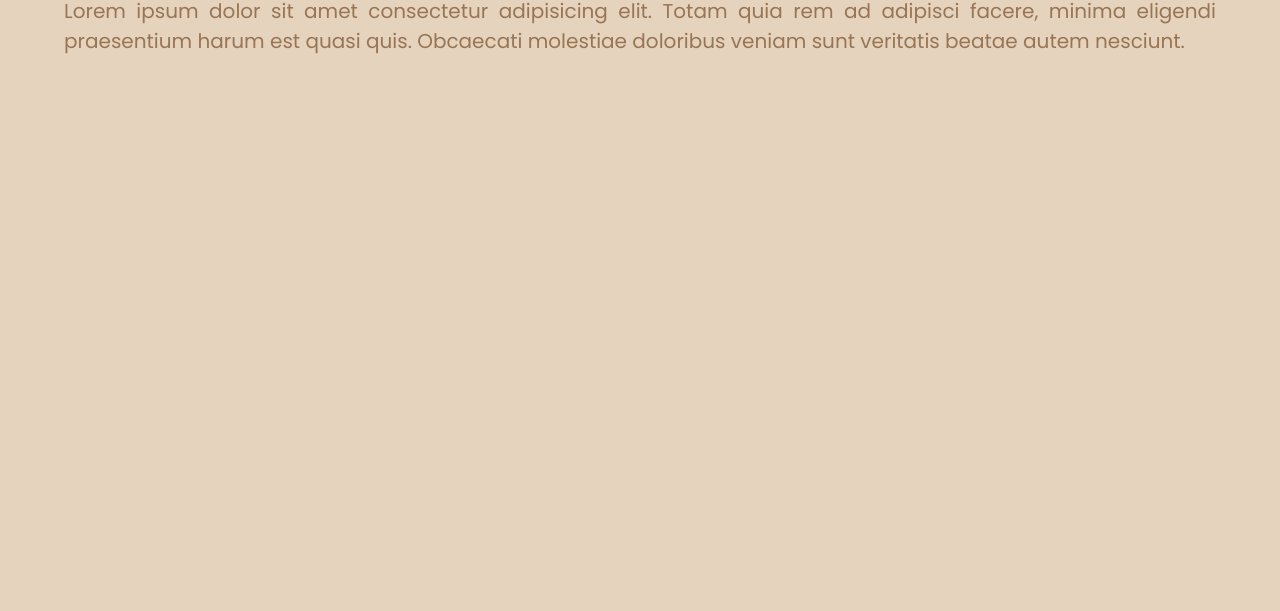
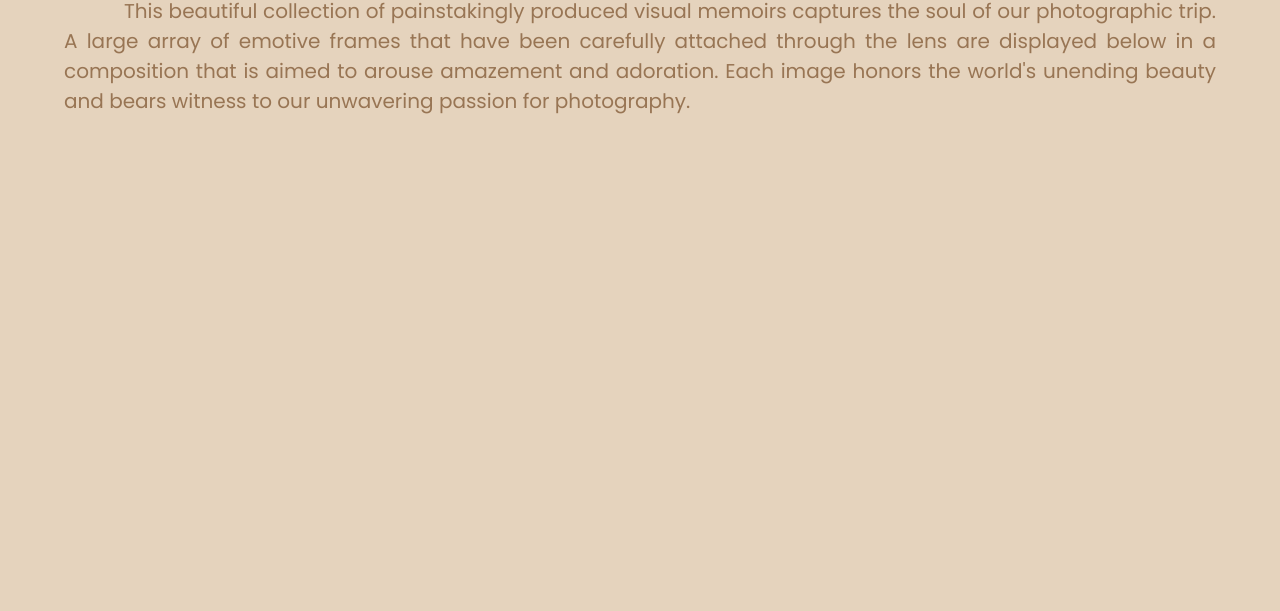
Before and after one commit to AiraAguado/Photography_Studio_Site, a plain HTML site: page gallery.html in a window 1280 px wide. Shown: the part 189-800 px from the top of the page. Drawn offline with Linux system fonts and the light colour scheme.

Commit message:
Add files via upload

```diff
--- a/gallery.html
+++ b/gallery.html
@@ -28,10 +28,11 @@
             <!--home site-->
             <div class="header-text-gallery">
                 <h1>Gallery</h1>
-                <h3>Lorem ipsum dolor sit amet consectetur adipisicing elit.
-                Totam quia rem ad adipisci facere, minima eligendi
-                praesentium harum est quasi quis. Obcaecati molestiae
-                doloribus veniam sunt veritatis beatae autem nesciunt.</h3>
+                <h3>&emsp;&emsp;&emsp;This beautiful collection of painstakingly produced visual memoirs captures the
+                    soul of our photographic trip. A large array of emotive frames that have been
+                    carefully attached through the lens are displayed below in a composition that is
+                     aimed to arouse amazement and adoration. Each image honors the world's unending
+                     beauty and bears witness to our unwavering passion for photography.</h3>
 
             </div>
 
```
Also changed, not shown: index.html (+6 -4 lines), portfolio.html (+5 -4 lines).
